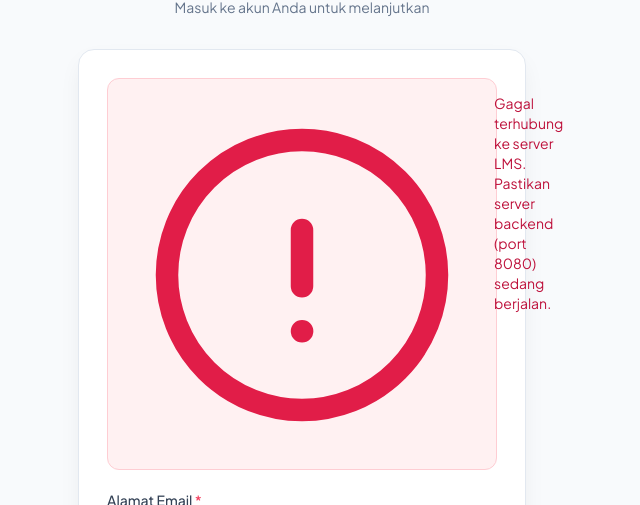
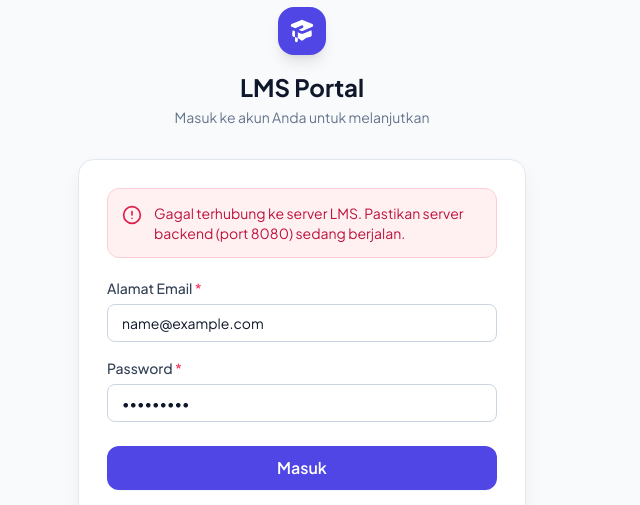
Before and after one commit to kraadev/lms, a Nuxt app in the folder frontend/: page /login in a window 1280 px wide. Both pictures are taken after typing "name@example.com", "Sample123" into the empty fields and a click on the button "Masuk". Shown: the part 119-624 px from the top of the page, without its empty margins (338-978 px from the left). Built offline with nearby package versions, Linux system fonts and the light colour scheme; no server answers.

Commit message:
fix(login): constrain error alert icon dimensions and extend spacing scale

```diff
--- a/frontend/pages/login.vue
+++ b/frontend/pages/login.vue
@@ -1,4 +1,6 @@
 <script setup lang="ts">
+import { AlertCircle } from 'lucide-vue-next'
+
 definePageMeta({
   layout: 'auth',
   middleware: 'guest'
@@ -106,9 +108,7 @@ async function handleLogin() {
     <div class="bg-white dark:bg-surface-900 rounded-2xl shadow-elevated border border-surface-200 dark:border-surface-800 p-7">
       <!-- Server error alert -->
       <div v-if="serverError" class="mb-5 flex items-start gap-3 p-3.5 bg-rose-50 dark:bg-rose-950/30 border border-rose-200 dark:border-rose-900 rounded-xl" role="alert">
-        <svg class="w-4.5 h-4.5 text-rose-600 dark:text-rose-400 shrink-0 mt-0.5" fill="none" viewBox="0 0 24 24" stroke="currentColor" stroke-width="1.5">
-          <path stroke-linecap="round" stroke-linejoin="round" d="M12 9v3.75m9-.75a9 9 0 11-18 0 9 9 0 0118 0zm-9 3.75h.008v.008H12v-.008z" />
-        </svg>
+        <AlertCircle class="w-5 h-5 min-w-[20px] text-rose-600 dark:text-rose-400 shrink-0 mt-0.5" />
         <p class="text-sm text-rose-700 dark:text-rose-300">{{ serverError }}</p>
       </div>
 
--- a/frontend/tailwind.config.ts
+++ b/frontend/tailwind.config.ts
@@ -12,6 +12,9 @@ export default {
   ],
   theme: {
     extend: {
+      spacing: {
+        4.5: '1.125rem'
+      },
       fontFamily: {
         sans: ['"Plus Jakarta Sans"', 'ui-sans-serif', 'system-ui', 'sans-serif'],
         mono: ['"JetBrains Mono"', 'ui-monospace', 'monospace']
```
Also changed, not shown: 1 other file (tests, documents, lock files or other folders).
